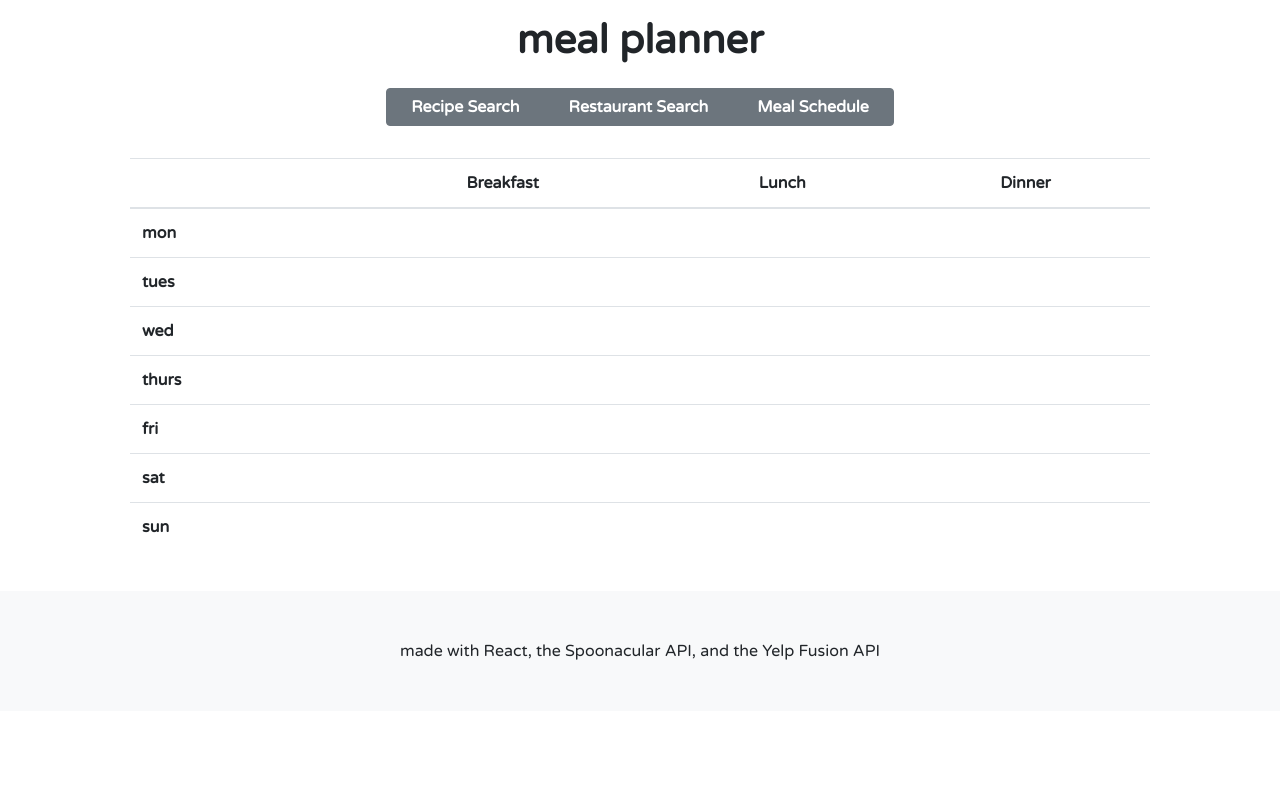
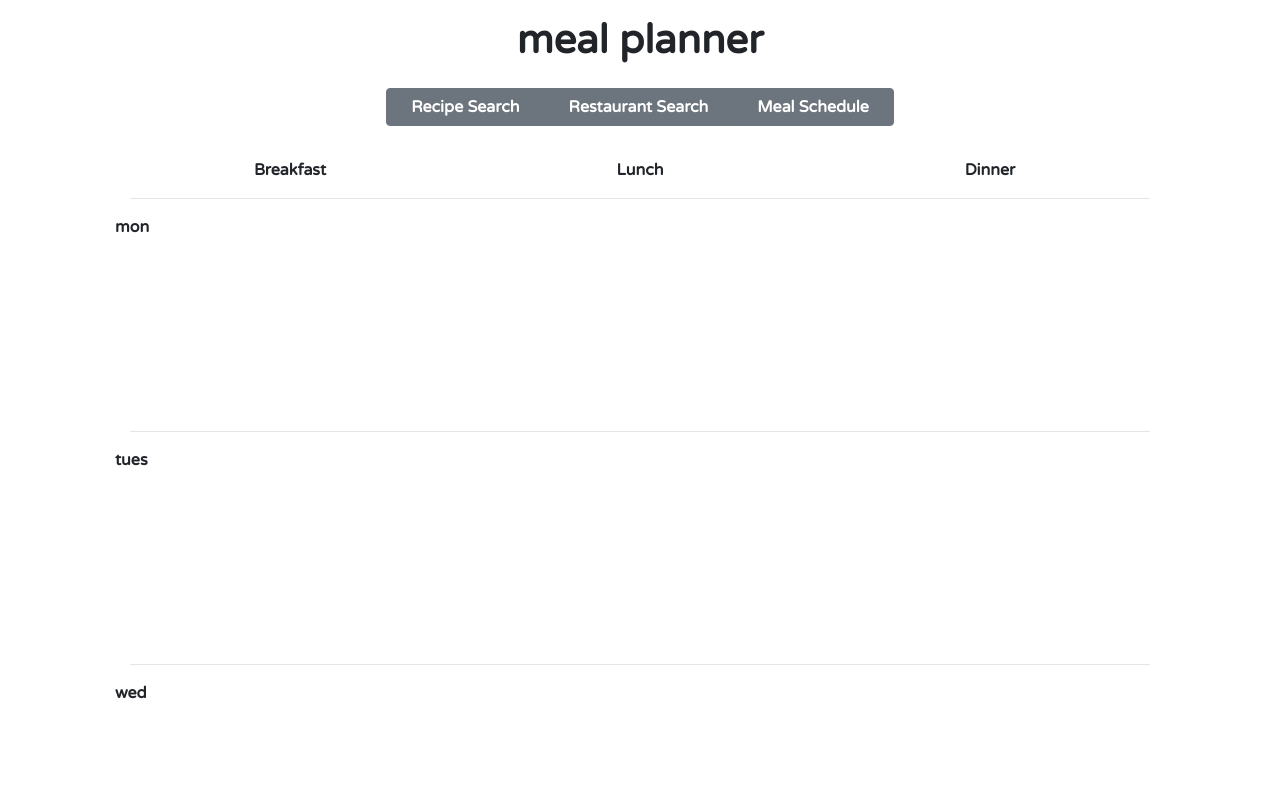
Before and after one commit to mlum123/meal-planner, a React (Create React App) app: page / in a window 1280 px wide. Shown: the top 800 px of the page. Built offline with nearby package versions, Linux system fonts and the light colour scheme.

Commit message:
size schedule cards to be same height

```diff
--- a/src/Components/MealCard.css
+++ b/src/Components/MealCard.css
@@ -12,6 +12,11 @@
   max-width: 250px;
 }
 
+/* to make Schedule cards the same height if not hovering */
+.Schedule .card-body {
+  min-height: 150px;
+}
+
 .Meal:hover {
   box-shadow: 0 8px 16px 0 rgba(0, 0, 0, 0.2);
 }
--- a/src/Components/MealCard.js
+++ b/src/Components/MealCard.js
@@ -335,7 +335,7 @@ class MealCard extends React.Component {
                 className="card-img"
               />
             </div>
-            <CardBody>
+            <CardBody className="card-body">
               <Row>
                 <Col xs="9">
                   <CardTitle tag="h5">{this.props.restaurant.name}</CardTitle>
--- a/src/Components/Schedule.css
+++ b/src/Components/Schedule.css
@@ -1,3 +1,7 @@
-th {
+.table-head {
   font-weight: bold;
 }
+
+.td-parent {
+  min-height: 200px;
+}
--- a/src/Components/Schedule.js
+++ b/src/Components/Schedule.js
@@ -1,5 +1,5 @@
 import React from "react";
-import { Container, Row, Col, Table } from "reactstrap";
+import { Container, Row, Col } from "reactstrap";
 import "./Schedule.css";
 import MealCard from "./MealCard";
 
@@ -9,32 +9,26 @@ class Schedule extends React.Component {
     let meals = ["Breakfast", "Lunch", "Dinner"];
 
     return (
-      <Container className="Schedule">
+      <Container className="Schedule mt-3">
         <Row>
-          <Col xs="12" className="mt-3">
-            <Table className="mx-auto">
-              <thead>
-                <tr>
-                  <th></th>
-                  <th className="text-center">Breakfast</th>
-                  <th className="text-center">Lunch</th>
-                  <th className="text-center">Dinner</th>
-                </tr>
-              </thead>
-              <tbody>
+          <Col className="xs-4 table-head text-center">Breakfast</Col>
+          <Col className="xs-4 table-head text-center">Lunch</Col>
+          <Col className="xs-4 table-head text-center">Dinner</Col>
+        </Row>
         {days.map((day) => {
           return (
-                    <tr key={day}>
-                      <th scope="row">{day}</th>
+            <>
+              <hr></hr>
+              <Row key={day}>
+                <div className="table-head">{day}</div>
                 {meals.map((meal) => {
                   let lowerCaseMeal = meal.toLowerCase();
                   return (
-                          <td key={day + lowerCaseMeal}>
+                    <Col className="xs-4 td-parent" key={day + lowerCaseMeal}>
                       {this.props.meals[day][lowerCaseMeal] &&
                       (this.props.meals[day][lowerCaseMeal]
                         .analyzedInstructions ||
-                              this.props.meals[day][lowerCaseMeal]
-                                .readyInMinutes) ? (
+                        this.props.meals[day][lowerCaseMeal].readyInMinutes) ? (
                         <MealCard
                           recipe={this.props.meals[day][lowerCaseMeal]}
                           key={this.props.meals[day][lowerCaseMeal].id}
@@ -48,9 +42,7 @@ class Schedule extends React.Component {
                       (this.props.meals[day][lowerCaseMeal].location ||
                         this.props.meals[day][lowerCaseMeal].price) ? (
                         <MealCard
-                                restaurant={
-                                  this.props.meals[day][lowerCaseMeal]
-                                }
+                          restaurant={this.props.meals[day][lowerCaseMeal]}
                           key={this.props.meals[day][lowerCaseMeal].id}
                           isRemoval={true}
                           onRemove={this.props.onRemove}
@@ -58,16 +50,13 @@ class Schedule extends React.Component {
                           time={lowerCaseMeal}
                         />
                       ) : null}
-                          </td>
+                    </Col>
                   );
                 })}
-                    </tr>
+              </Row>
+            </>
           );
         })}
-              </tbody>
-            </Table>
-          </Col>
-        </Row>
       </Container>
     );
   }
```
Also changed, not shown: 1 other file (tests, documents, lock files or other folders). Lines whose indentation alone changed are shown as unchanged.
